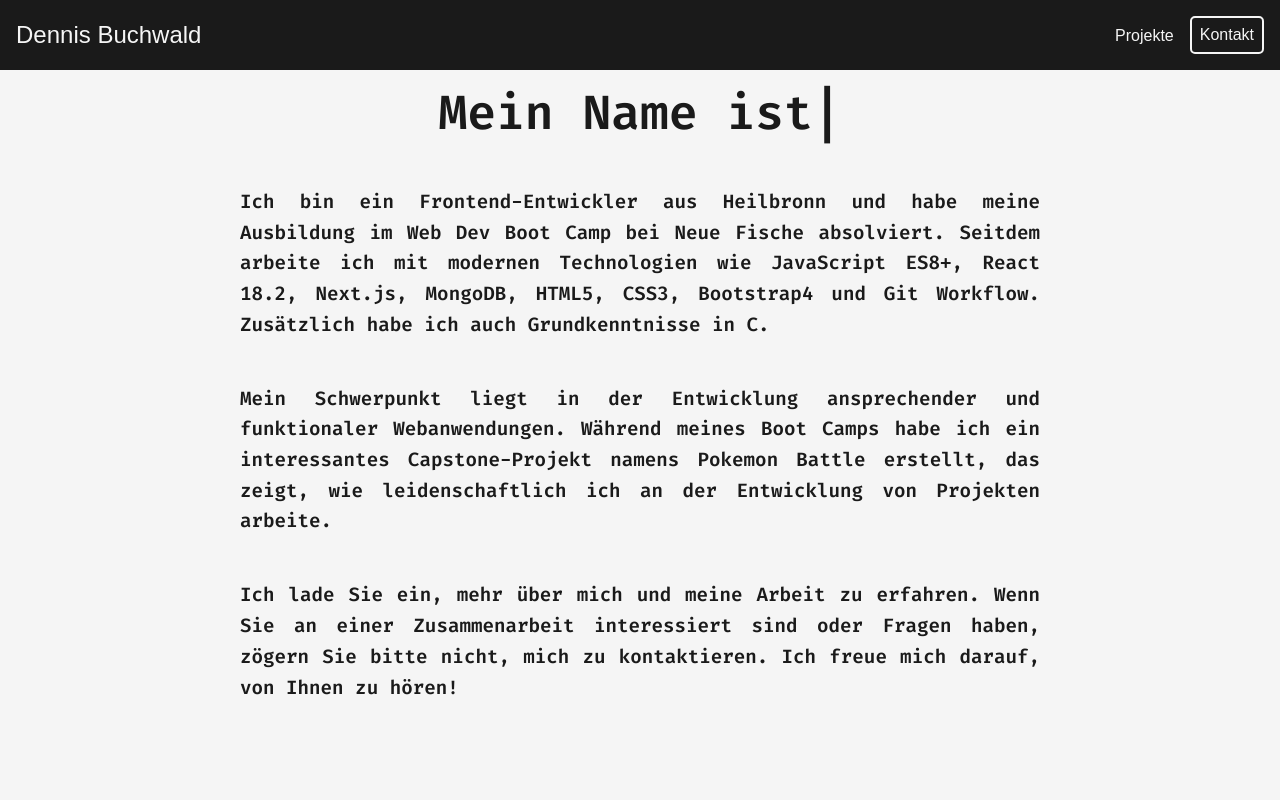
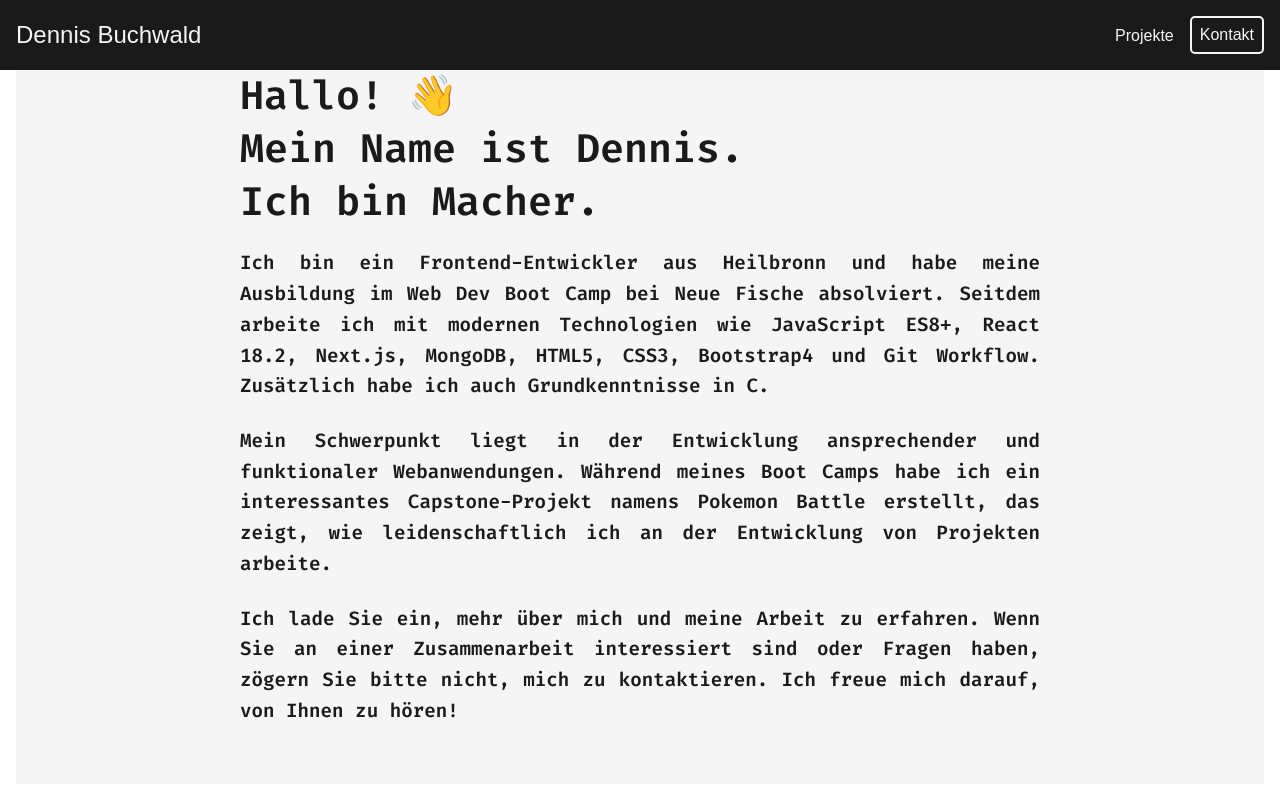
Before and after one commit to dennisbuchwald/dennisbuchwald-de, a Next.js app: page / in a window 1280 px wide. Shown: the top 800 px of the page. Built offline with nearby package versions, Linux system fonts and the light colour scheme.

Commit message:
work on index.js

```diff
--- a/src/pages/index.js
+++ b/src/pages/index.js
@@ -5,6 +5,7 @@ import Footer from "../../components/Footer";
 import Typed from "react-typed";
 
 const Section = styled.section`
+	margin: 1rem;
 	display: flex;
 	flex-direction: column;
 	justify-content: center;
@@ -15,13 +16,14 @@ const Section = styled.section`
 	padding: 2rem;
 `;
 
+const Container = styled.div`
+	text-align: left;
+	align-items: left;
+`;
+
 const Title = styled.h1`
-	font-size: 3rem;
 	font-weight: bold;
 	color: ${(props) => props.theme.primaryColor};
-	margin-bottom: 1.5rem;
-	text-align: left;
-	align-items: center;
 `;
 
 const Text = styled.p`
@@ -33,19 +35,16 @@ const Text = styled.p`
 `;
 
 const TypedTitle = styled(Typed)`
-	white-space: pre;
-	font-size: 3rem;
+	font-size: 2.5rem;
 	font-weight: bold;
 	color: ${(props) => props.theme.primaryColor};
 	margin-bottom: 1.5rem;
-	text-align: left;
-	align-items: center;
 `;
 
 const typedStrings = [
-	"Hallo! 👋",
-	"Mein Name ist Dennis.",
-	"Ich bin Webentwickler.",
+	"Hallo! 👋<br />Mein Name ist Dennis.<br />Ich bin Kreativ.",
+	"Hallo! 👋<br />Mein Name ist Dennis.<br />Ich bin Macher.",
+	"Hallo! 👋<br />Mein Name ist Dennis.<br />Ich bin Webentwickler.",
 ];
 
 const Home = () => {
@@ -56,21 +55,22 @@ const Home = () => {
 			</Head>
 			<Header />
 			<Section id="home">
+				<Container>
 					<Title>
 						<TypedTitle
 							strings={typedStrings}
 							typeSpeed={40}
 							backSpeed={50}
 							backDelay={1500}
-						loop
+							smartBackspace
 						/>
 					</Title>
 					<Text>
 						Ich bin ein Frontend-Entwickler aus Heilbronn und habe meine
 						Ausbildung im Web Dev Boot Camp bei Neue Fische absolviert. Seitdem
-					arbeite ich mit modernen Technologien wie JavaScript ES8+, React 18.2,
-					Next.js, MongoDB, HTML5, CSS3, Bootstrap4 und Git Workflow. Zusätzlich
-					habe ich auch Grundkenntnisse in C.
+						arbeite ich mit modernen Technologien wie JavaScript ES8+, React
+						18.2, Next.js, MongoDB, HTML5, CSS3, Bootstrap4 und Git Workflow.
+						Zusätzlich habe ich auch Grundkenntnisse in C.
 					</Text>
 					<Text>
 						Mein Schwerpunkt liegt in der Entwicklung ansprechender und
@@ -85,17 +85,22 @@ const Home = () => {
 						zögern Sie bitte nicht, mich zu kontaktieren. Ich freue mich darauf,
 						von Ihnen zu hören!
 					</Text>
+				</Container>
 			</Section>
 			<Section id="projekte">
+				<Container>
 					<Title>Projekte</Title>
 					<Text>Hier sehen Sie einige meiner bisherigen Projekte.</Text>
+				</Container>
 			</Section>
 			<Section id="kontakt">
+				<Container>
 					<Title>Kontakt</Title>
 					<Text>
-					Wenn Sie Fragen haben oder an einer Zusammenarbeit interessiert sind,
-					kontaktieren Sie mich bitte.
+						Wenn Sie Fragen haben oder an einer Zusammenarbeit interessiert
+						sind, kontaktieren Sie mich bitte.
 					</Text>
+				</Container>
 			</Section>
 			<Footer />
 		</>
```
Lines whose indentation alone changed are shown as unchanged.
